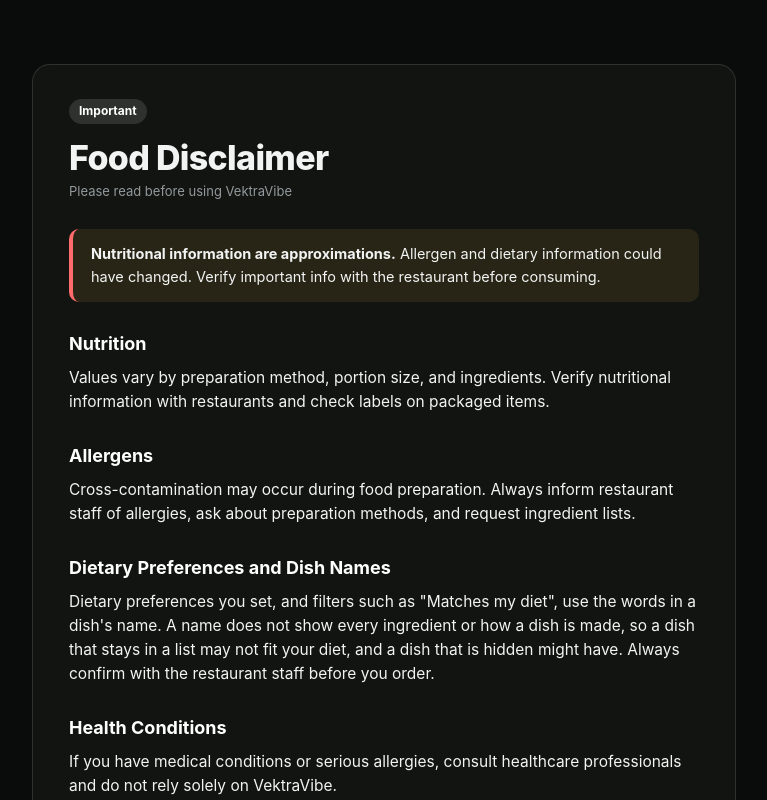
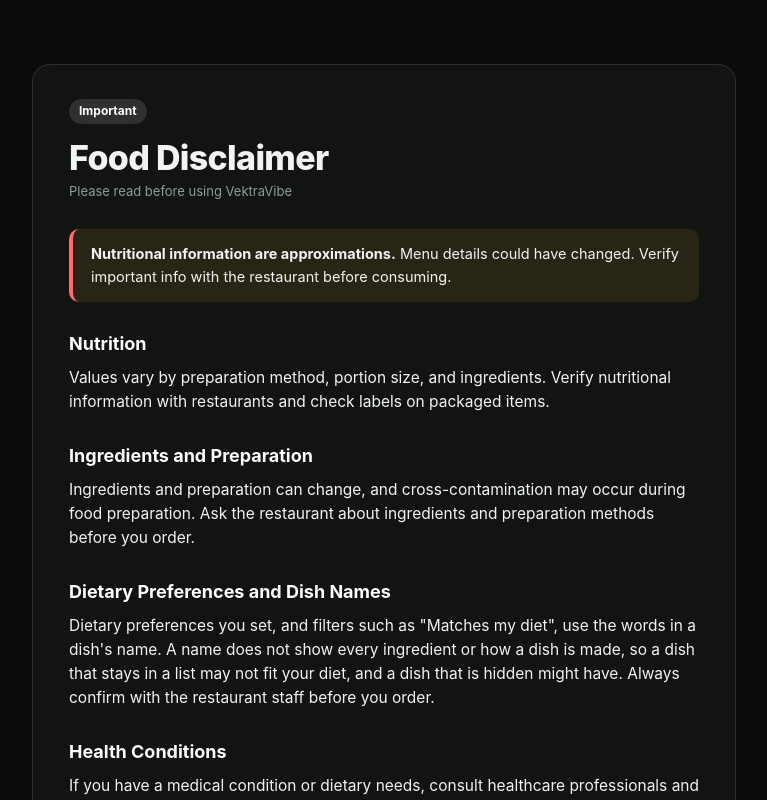
Before and after one commit to markvtkrash/mkrash-web, a Next.js app: page /legal/food-disclaimer in a window 1280 px wide. Shown: the top 800 px of the page, without its empty margins (256-1023 px from the left). Built offline with nearby package versions, Linux system fonts and the light colour scheme.

Commit message:
removed allergen info

```diff
--- a/app/legal/food-disclaimer/page.tsx
+++ b/app/legal/food-disclaimer/page.tsx
@@ -3,15 +3,15 @@ import { LegalPage } from "@/components/LegalPage";
 
 export const metadata: Metadata = {
   title: "Food Disclaimer",
-  description: "Important information about nutrition, allergens, diets, and AI suggestions in VektraVibe.",
+  description: "Important information about nutrition, menus, diets, and AI suggestions in VektraVibe.",
 };
 
 export default function FoodDisclaimer() {
   return (
     <LegalPage title="Food Disclaimer" effective="Please read before using VektraVibe" pill="Important" bare>
       <div className="callout">
-        <strong>Nutritional information are approximations.</strong> Allergen and dietary information
-        could have changed. Verify important info with the restaurant before consuming.
+        <strong>Nutritional information are approximations.</strong> Menu details could have changed.
+        Verify important info with the restaurant before consuming.
       </div>
 
       <h2>Nutrition</h2>
@@ -20,10 +20,10 @@ export default function FoodDisclaimer() {
         information with restaurants and check labels on packaged items.
       </p>
 
-      <h2>Allergens</h2>
+      <h2>Ingredients and Preparation</h2>
       <p>
-        Cross-contamination may occur during food preparation. Always inform restaurant staff of
-        allergies, ask about preparation methods, and request ingredient lists.
+        Ingredients and preparation can change, and cross-contamination may occur during food
+        preparation. Ask the restaurant about ingredients and preparation methods before you order.
       </p>
 
       <h2>Dietary Preferences and Dish Names</h2>
@@ -36,7 +36,7 @@ export default function FoodDisclaimer() {
 
       <h2>Health Conditions</h2>
       <p>
-        If you have medical conditions or serious allergies, consult healthcare professionals and do
+        If you have a medical condition or dietary needs, consult healthcare professionals and do
         not rely solely on VektraVibe.
       </p>
 
@@ -61,7 +61,7 @@ export default function FoodDisclaimer() {
       </p>
 
       <div className="callout">
-        <strong>Emergency:</strong> Allergic reaction → call 911. Poison Control → 1-800-222-1222.
+        <strong>Emergency:</strong> Call 911. Poison Control → 1-800-222-1222.
       </div>
 
       <p>
```
